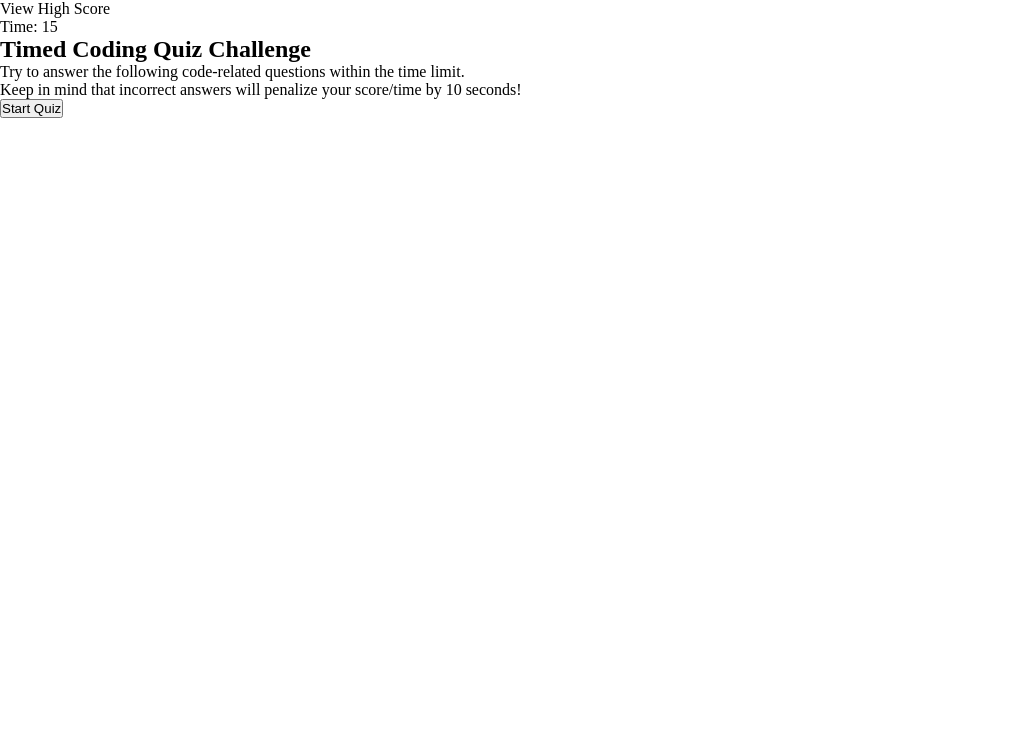
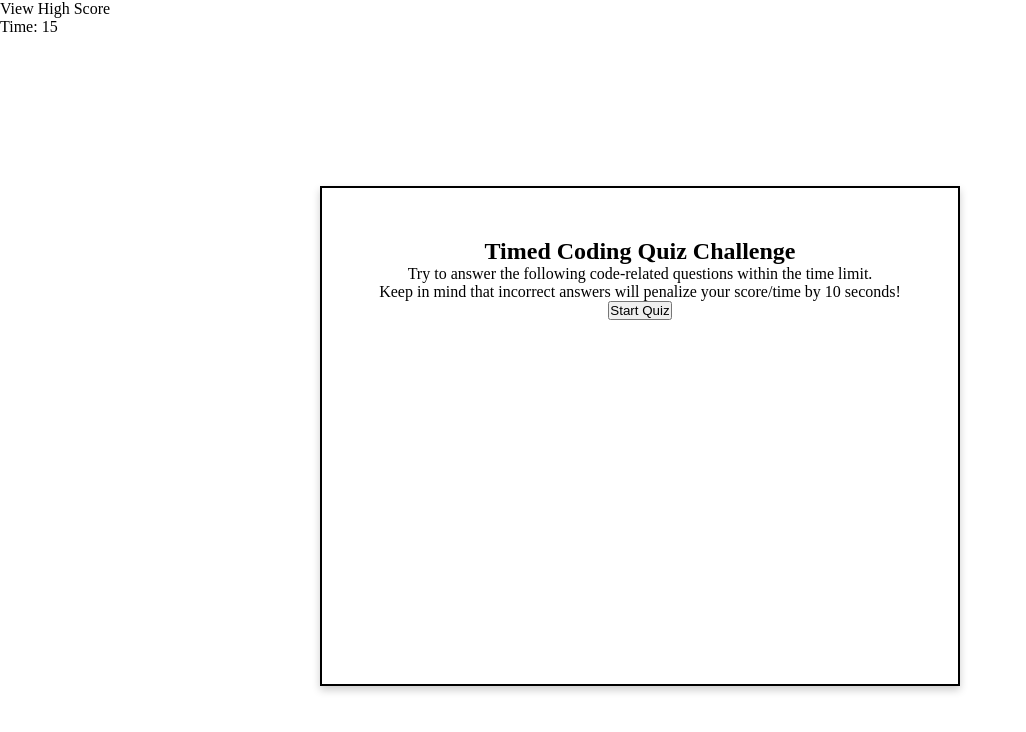
Before and after one commit to ahhyaya/Code-Quiz-2022, a plain HTML site: page index.html in a window 1280 px wide. Shown: the whole page, without its empty margins (0-1026 px from the left). Drawn offline with Linux system fonts and the light colour scheme.

Commit message:
fix intl display error setup CSS for all containers

```diff
--- a/css/style.css
+++ b/css/style.css
@@ -8,8 +8,14 @@
     --backgroud-color:#fcf2fb;
 }
 
-.container {
-    margin: auto;
+#start-container,#question-container,#intl-container,#ranking-container {
+    margin: 150px auto;
+    width: 50vw;
+    height: 500px;
+    text-align: center;
+    border: 2px double;
+    box-shadow: 0 4px 8px 0 rgba(0,0,0,0.2);
+    padding: 50px;
 }
 
 .hidden {
--- a/index.html
+++ b/index.html
@@ -37,12 +37,12 @@
     </section>
 
     <!-- check answer -->
-    <section class = "check-answer hidden">
+    <!-- <section class = "check-answer hidden">
 
-    </section>
+    </section> -->
 
     <!-- save score after quiz end -->
-    <section class = "intl" id = "intl-container">
+    <section class = "intl hidden" id = "intl-container">
 
     </section>
 
```
